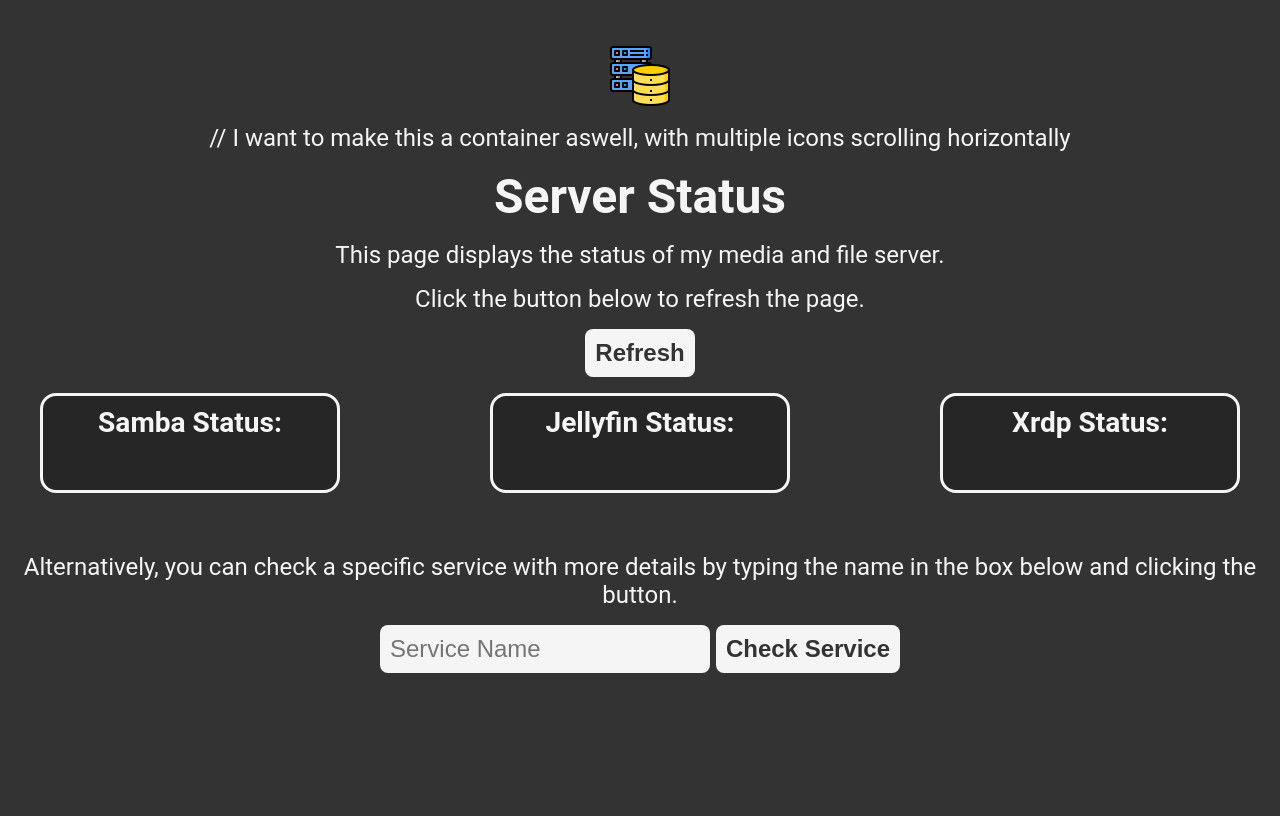
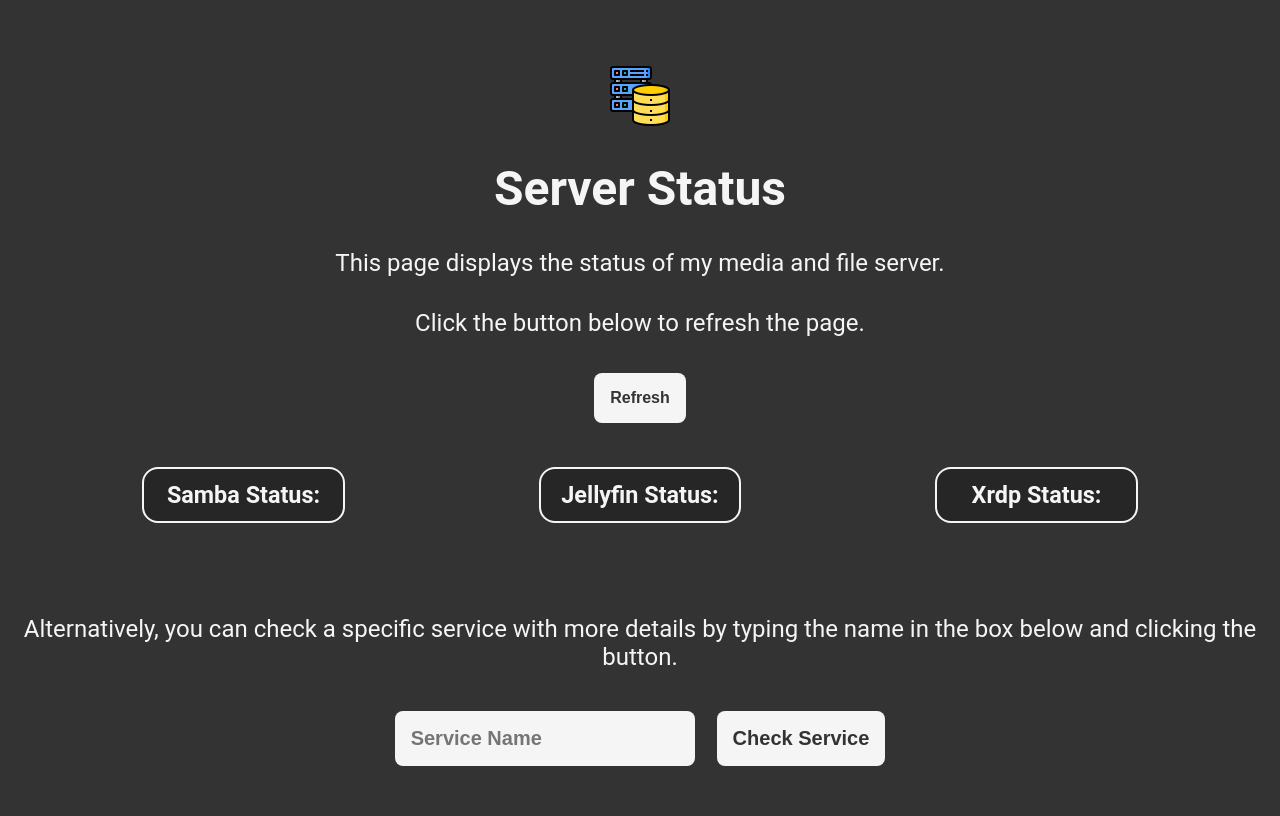
Before and after one commit to Sabdot33/ServerStatus, a Flask app: template templates/index.html in a window 1280 px wide. Before the commit the page ends 673 px from the top, so only its background shows below. Run offline with Flask 3, Linux system fonts and the light colour scheme; the template is opened without the code that fills it, so the values that code supplies are empty.

Commit message:
Revamped everything

```diff
--- a/static/css/style.css
+++ b/static/css/style.css
@@ -1,5 +1,6 @@
+/* Global Styles */
 * {
-    margin: 0;
+    margin: 0.25rem;
     padding: 0;
     box-sizing: border-box;
   }
@@ -9,19 +10,21 @@
     background-color: #333;
     color: whitesmoke;
     min-height: 100vh;
-    display: flex;  /* Enable flexbox for the body */
+    display: flex;
     flex-direction: column;
     align-items: center;
-    align-content: center;
     text-align: center;
-    gap: 16px;  /* Add spacing between elements */
-    font-size: 24px;
+    gap: 1.5rem; /* Increased gap for larger font size */
+    font-size: 1.5rem; /* Increased base font size */
   }
 
-button {
-    font-size: 24px;
+  /* Buttons */
+  button,
+  input {
+    font-size: 1.25rem; /* Slightly smaller than body for distinction */
     font-weight: bold;
-    padding: 10px;
+    margin: 0.5rem;
+    padding: 1rem; /* Increased padding for larger font size */
     border: none;
     border-radius: 0.5rem;
     cursor: pointer;
@@ -29,9 +32,10 @@
     color: #333;
   }
 
-input {
-    font-size: 24px;
-    padding: 10px;
+.refresh,
+.return {
+    font-size: 1rem;
+    font-weight: bold;
     border: none;
     border-radius: 0.5rem;
     cursor: pointer;
@@ -39,44 +43,77 @@
     color: #333;
 }
 
-.container {  /* Styles for the container div */
-    width: 1200px;
-    display: flex;  /* Make the container a flexbox container */
-    justify-content: space-between; /* Add space between child elements */
+.Boxcontainer {
+    /* Styles for the container div */
+    width: 80%;
+    display: flex;
+    flex-direction: row;
+    justify-content: space-between;
+  }
+
+  /* Media query for mobile devices (adjust the breakpoint as needed) */
+  @media only screen and (max-width: 768px) {
+    .Boxcontainer {
+      /* Styles for mobile */
+      flex-wrap: wrap; /* Wrap child elements on smaller screens */
+      justify-content: center; /* Center elements on smaller screens (optional) */
+    }
+}
+
+.TerminalContainer,
+.TerminalTextContainer,
+.TerminalTitleBarContainer {
+    margin: 0;
 }
 
 .TerminalContainer {
     border-radius: 0.5rem;
     border: black 2px solid;
+    min-width: 90%;
+    max-width: 100%;
+    max-height: 60vh;
 }
 
 .TerminalTitleBarContainer {
+    font-size: 0.75em;
     background-color: #151515;
     font-family: monospace;
     text-align: left;
-    padding: 5px;
-    width: 1200px;
-    height: 35px;
-    display: flex;  /* Make the container a flexbox container */
-    justify-content: space-between; /* Add space between child elements */
+    padding: 0.5em;
+    width: 100%;
+    min-height: 1rem;
+    /* Make the container a flexbox container */
+    justify-content: space-between;
+    /* Add space between child elements */
 }
 
 .TerminalTextContainer {
+    font-size: 0.75em;
     background-color: #262626;
     font-family: monospace;
     text-align: left;
-    padding: 5px;
-    width: 1200px;
-    display: flex;  /* Make the container a flexbox container */
-    justify-content: space-between; /* Add space between child elements */
+    padding: 0.5em;
+    max-width: 100%;
+    /* Make the container a flexbox container */
+    justify-content: space-between;
+    /* Add space between child elements */
 }
 
-.SambaBox, .JellyBox, .XrdpBox {
-    width: 300px;  /* Set desired width */
-    height: 100px; /* Set desired height */
-    border: 3px solid whitesmoke;
+.SambaBox,
+.JellyBox,
+.XrdpBox {
+    font-size: 1.25rem;
+    margin: 0.5rem;
+    width: 20%;
+    /* Set desired width */
+    height: 10vh;
+    /* Set desired height */
+    border: 2px solid whitesmoke;
     color: whitesmoke;
-    padding: 10px;
+    min-height: fit-content;
+    min-width: fit-content;
+    max-height: fit-content;
+    padding: 0.5rem;
     border-radius: 1rem;
     background-color: #262626;
     /* Remove float properties as flexbox is used */
--- a/templates/customservice.html
+++ b/templates/customservice.html
@@ -11,8 +11,8 @@
     <img src="{{ url_for('static', filename='images/logo.png')}}" alt="Server Status Logo">
     <h1>{{ servicename }} Status</h1>
     <p>This page now displays the status of {{ servicename }} with many details.</p>
-    <p>Click the button below to refresh.</p>
-    <button name="refresh" type="button" onclick="window.location.reload();">Refresh</button>
+    <p>Click the button below to go back.</p>
+    <button class="return" type="button" onclick="history.back()">Return</button>
     <br>
     <div class="TerminalContainer">
         <div class="TerminalTitleBarContainer">
--- a/templates/index.html
+++ b/templates/index.html
@@ -10,13 +10,13 @@
     <br>
 
     <img src="{{ url_for('static', filename='images/logo.png')}}" alt="Server Status Logo">
-    // I want to make this a container aswell, with multiple icons scrolling horizontally
+    <!-- I want to make this a container aswell, with multiple icons scrolling horizontally-->
 
     <h1>Server Status</h1>
     <p>This page displays the status of my media and file server.</p>
     <p>Click the button below to refresh the page.</p>
-    <button name="refresh" type="button" onclick="window.location.reload();">Refresh</button>
-    <div class="container">
+    <button class="refresh" type="button" onclick="window.location.reload();">Refresh</button>
+    <div class="Boxcontainer">
         <div class="SambaBox">
             <h3>Samba Status:</h3>
             <p name="service_dataSMB"> {{ SambaService }} </p>
```
Lines whose indentation alone changed are shown as unchanged.
